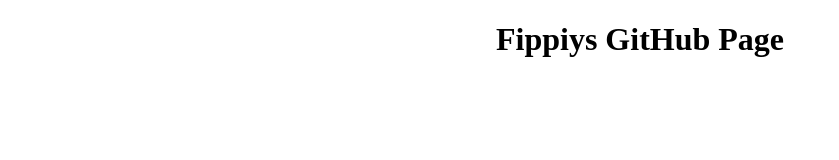
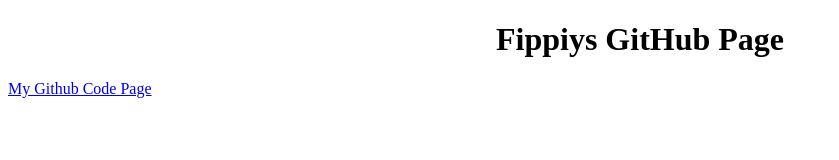
Before and after one commit to Fippiy/fippiy-page, a plain HTML site: page index.html in a window 1280 px wide. Shown: the whole page, without its empty margins (0-839 px from the left). Drawn offline with Linux system fonts and the light colour scheme.

Commit message:
Setting link to github code

```diff
--- a/index.html
+++ b/index.html
@@ -10,6 +10,9 @@
     <main>
       <h1 class="page-title">Fippiys GitHub Page</h1>
       <!-- <a href=""><button>TipsNote に戻る</button></a> -->
+    <div class="topix-box">
+      <a href="https://github.com/Fippiy">My Github Code Page</a>
+    </div>
     </main>
 
     <script>
```
